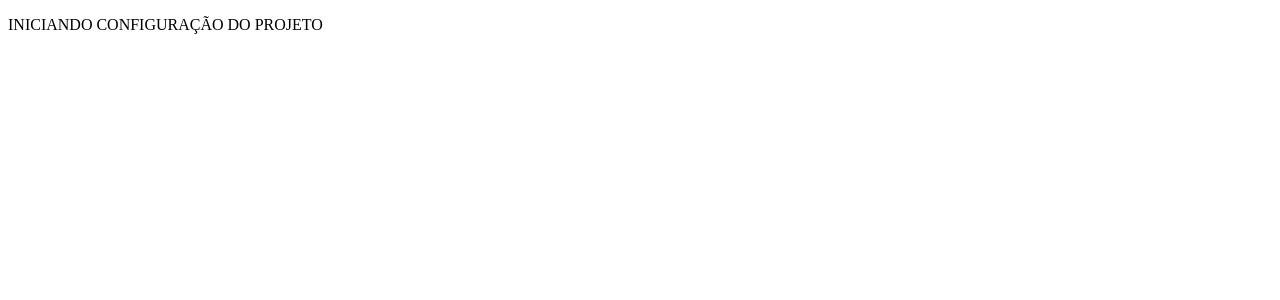
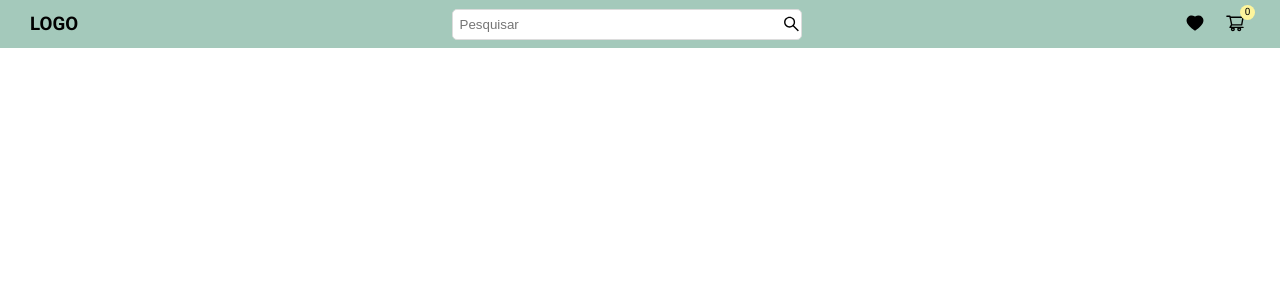
Before and after one commit to thiagolbf/Movie-Store, a React (Create React App) app: page / in a window 1280 px wide. Shown: the top 300 px of the page. Built offline with nearby package versions, Linux system fonts and the light colour scheme.

Commit message:
feat header component

```diff
--- a/package.json
+++ b/package.json
@@ -21,8 +21,10 @@
     "react": "^18.2.0",
     "react-dom": "^18.2.0",
     "react-icons": "^4.6.0",
+    "react-router-dom": "^6.4.3",
     "react-scripts": "5.0.1",
     "react-toastify": "^9.1.0",
+    "styled-components": "^5.3.6",
     "typescript": "^4.4.2",
     "web-vitals": "^2.1.0",
     "yup": "^0.32.11"
--- a/public/index.html
+++ b/public/index.html
@@ -24,6 +24,16 @@
       work correctly both with client-side routing and a non-root public URL.
       Learn how to configure a non-root public URL by running `npm run build`.
     -->
+
+    <!-- LINK FOR FONT ROBOTO ; 100;300;400;700-->
+
+    <link rel="preconnect" href="https://fonts.googleapis.com" />
+    <link rel="preconnect" href="https://fonts.gstatic.com" crossorigin />
+    <link
+      href="https://fonts.googleapis.com/css2?family=Roboto:wght@100;300;400;500;700&display=swap"
+      rel="stylesheet"
+    />
+
     <title>React App</title>
   </head>
   <body>
--- a/src/App.tsx
+++ b/src/App.tsx
@@ -1,9 +1,27 @@
 import React from "react";
+
+import "react-toastify/dist/ReactToastify.css";
+import { ToastContainer } from "react-toastify";
+
+import { GlobalStyle } from "./style/global";
+import { RoutesComponent } from "./routes/";
 
 function App() {
   return (
     <>
-      <p>INICIANDO CONFIGURAÇÃO DO PROJETO</p>
+      <GlobalStyle />
+      <ToastContainer
+        position="top-right"
+        autoClose={3000}
+        hideProgressBar={false}
+        newestOnTop={false}
+        closeOnClick
+        rtl={false}
+        pauseOnFocusLoss
+        draggable
+        pauseOnHover
+      />
+      <RoutesComponent />
     </>
   );
 }
--- a/src/components/Header/index.tsx
+++ b/src/components/Header/index.tsx
@@ -1,7 +1,37 @@
+import { Header, InputSearch, IconsContainer } from "./style";
+
+import { AiFillHeart } from "react-icons/ai";
+
+import { AiOutlineShoppingCart } from "react-icons/ai";
+import { AiOutlineSearch } from "react-icons/ai";
+
 export const HeaderComponent = () => {
+  const valor = 0;
+
   return (
-    <div>
-      <p>Header component - just for test again</p>
-    </div>
+    <>
+      <Header>
+        <h3>LOGO</h3>
+
+        <InputSearch>
+          <input
+            placeholder="Pesquisar"
+            onChange={(e) => console.log(e.target.value)}
+          />
+          <AiOutlineSearch size={20} />
+        </InputSearch>
+
+        <IconsContainer>
+          <button>
+            <AiFillHeart size={20} />
+          </button>
+
+          <button>
+            <AiOutlineShoppingCart size={20} />
+          </button>
+          {valor >= 1 ? <div>{valor}</div> : <div>0</div>}
+        </IconsContainer>
+      </Header>
+    </>
   );
 };
--- /dev/null
+++ b/src/components/Header/style.ts
@@ -0,0 +1,63 @@
+import styled from "styled-components";
+
+export const Header = styled.header`
+  background-color: var(--lightGreen);
+  display: flex;
+  justify-content: space-between;
+  align-items: center;
+  height: 6vh;
+
+  font-family: var(--roboto);
+
+  > h3 {
+    margin-left: 30px;
+  }
+`;
+
+export const InputSearch = styled.div`
+  display: flex;
+  align-items: center;
+  border-radius: 5px;
+  width: 350px;
+  border: 1px solid var(--lightGrey);
+  background-color: var(--white);
+
+  > input {
+    width: 100%;
+    outline-style: none;
+    border-style: none;
+    padding: 7px;
+    border-radius: 5px;
+  }
+`;
+
+export const IconsContainer = styled.div`
+  display: flex;
+  margin-right: 10px;
+
+  > button {
+    background-color: transparent;
+    border: none;
+
+    margin: 0 10px;
+  }
+
+  > div {
+    background-color: var(--lightYellow);
+    position: relative;
+    text-align: center;
+    font-size: 10px;
+    right: 15px;
+    bottom: 8px;
+    border: 1px solid transparent;
+    border-radius: 100%;
+    width: 15px;
+    height: 15px;
+  }
+`;
+
+export const Teste = styled.div`
+  background-color: blue;
+
+  height: 95vh;
+`;
--- a/src/index.tsx
+++ b/src/index.tsx
@@ -2,18 +2,16 @@ import React from "react";
 import ReactDOM from "react-dom/client";
 
 import App from "./App";
-import reportWebVitals from "./reportWebVitals";
+
+import { BrowserRouter } from "react-router-dom";
 
 const root = ReactDOM.createRoot(
   document.getElementById("root") as HTMLElement
 );
 root.render(
   <React.StrictMode>
-    <App />
+    <BrowserRouter>
+      <App />
+    </BrowserRouter>
   </React.StrictMode>
 );
-
-// If you want to start measuring performance in your app, pass a function
-// to log results (for example: reportWebVitals(console.log))
-// or send to an analytics endpoint. Learn more: https://bit.ly/CRA-vitals
-reportWebVitals();
--- a/src/reportWebVitals.ts
+++ /dev/null
@@ -1,15 +0,0 @@
-import { ReportHandler } from 'web-vitals';
-
-const reportWebVitals = (onPerfEntry?: ReportHandler) => {
-  if (onPerfEntry && onPerfEntry instanceof Function) {
-    import('web-vitals').then(({ getCLS, getFID, getFCP, getLCP, getTTFB }) => {
-      getCLS(onPerfEntry);
-      getFID(onPerfEntry);
-      getFCP(onPerfEntry);
-      getLCP(onPerfEntry);
-      getTTFB(onPerfEntry);
-    });
-  }
-};
-
-export default reportWebVitals;
--- /dev/null
+++ b/src/routes/index.tsx
@@ -0,0 +1,11 @@
+import { Route, Routes } from "react-router-dom";
+
+import { HeaderComponent } from "../components/Header";
+
+export const RoutesComponent = () => {
+  return (
+    <>
+      <HeaderComponent />
+    </>
+  );
+};
--- /dev/null
+++ b/src/style/global.ts
@@ -0,0 +1,43 @@
+import { createGlobalStyle } from "styled-components";
+
+export const GlobalStyle = createGlobalStyle`
+
+ *{
+    margin: 0;
+    padding: 0;
+    box-sizing: border-box;
+ }
+
+
+ :root{
+
+    --white: #FFFFFF;
+    --black: #000000;
+    --grey: #a9a9a9;
+    --lightGrey: #dcdcdc;
+    --lightYellow: #fdf59c;
+    --lightGreen: #a4c9bb;
+    --lightPurple: #857db1;
+
+
+
+    --roboto: 'Roboto', sans-serif;
+
+
+
+    button {
+        cursor: pointer;
+    }
+
+    a {
+        text-decoration: none;
+    }
+
+    ol, ul, li {
+        list-style: none;
+    }
+
+ }
+
+
+`;
```
Also changed, not shown: 1 other file (tests, documents, lock files or other folders).
